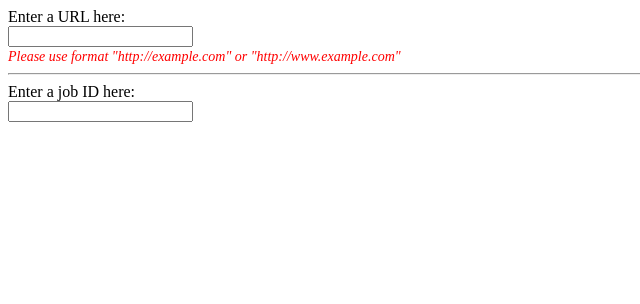
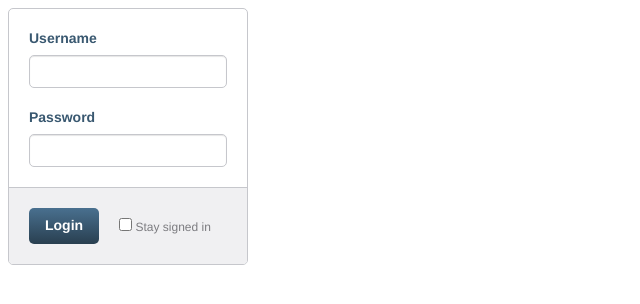
Before and after one commit to lessenadam/web-worker, a website: page public/index.html in a window 1280 px wide. Shown: the whole page, without its empty margins (0-640 px from the left). Drawn offline with Linux system fonts and the light colour scheme.

Commit message:
Add username and password to index.html

```diff
--- a/public/index.html
+++ b/public/index.html
@@ -2,18 +2,87 @@
 <html>
 <head>
   <link rel="stylesheet" type="text/css" href="styles.css" />
+  <style>
+    *,
+    *:before,
+    *:after {
+       box-sizing: border-box;
+    }
+    form {
+      border: 1px solid #c6c7cc;
+      border-radius: 5px;
+      font: 14px/1.4 "Helvetica Neue", Helvetica, Arial, sans-serif;
+      overflow: hidden;
+      width: 240px;
+    }
+    fieldset {
+      border: 0;
+      margin: 0;
+      padding: 0;
+    }
+    input {
+      border-radius: 5px;
+      font: 14px/1.4 "Helvetica Neue", Helvetica, Arial, sans-serif;
+      margin: 0;
+    }
+    .account-info {
+      padding: 20px 20px 0 20px;
+    }
+    .account-info label {
+      color: #395870;
+      display: block;
+      font-weight: bold;
+      margin-bottom: 20px;
+    }
+    .account-info input {
+      background: #fff;
+      border: 1px solid #c6c7cc;
+       box-shadow: inset 0 1px 1px rgba(0, 0, 0, .1);
+      color: #636466;
+      padding: 6px;
+      margin-top: 6px;
+      width: 100%;
+    }
+    .account-action {
+      background: #f0f0f2;
+      border-top: 1px solid #c6c7cc;
+      padding: 20px;
+    }
+    .account-action .btn {
+      background: linear-gradient(#49708f, #293f50);
+      border: 0;
+      color: #fff;
+      cursor: pointer;
+      font-weight: bold;
+      float: left;
+      padding: 8px 16px;
+    }
+    .account-action label {
+      color: #7c7c80;
+      font-size: 12px;
+      float: left;
+      margin: 10px 0 0 20px;
+    }
+  </style>
 </head>
 <body>
-  Enter a URL here:
-  <form action="/api/addUrl" method="POST">
-    <input type="input" name="url"></input>
-    <br/>
-    <span class="hint">Please use format "http://example.com" or "http://www.example.com"</span>
-  </form>
-  <hr/>
-  Enter a job ID here:
-  <form action="/api/checkId" method="GET">
-    <input type="input" name="jobId"></input>
+  <form>
+    <fieldset class="account-info">
+      <label>
+        Username
+        <input type="text" name="username">
+      </label>
+      <label>
+        Password
+        <input type="password" name="password">
+      </label>
+    </fieldset>
+    <fieldset class="account-action">
+      <input class="btn" type="submit" name="submit" value="Login">
+      <label>
+        <input type="checkbox" name="remember"> Stay signed in
+      </label>
+    </fieldset>
   </form>
 </body>
 </html>
```
Also changed, not shown: public/portal.html (added).
